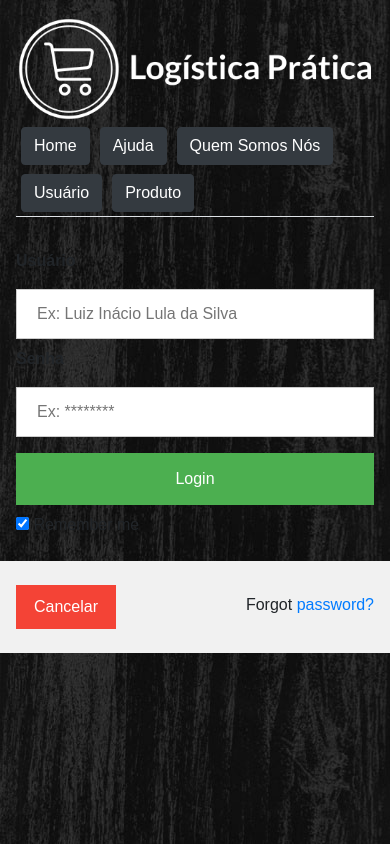
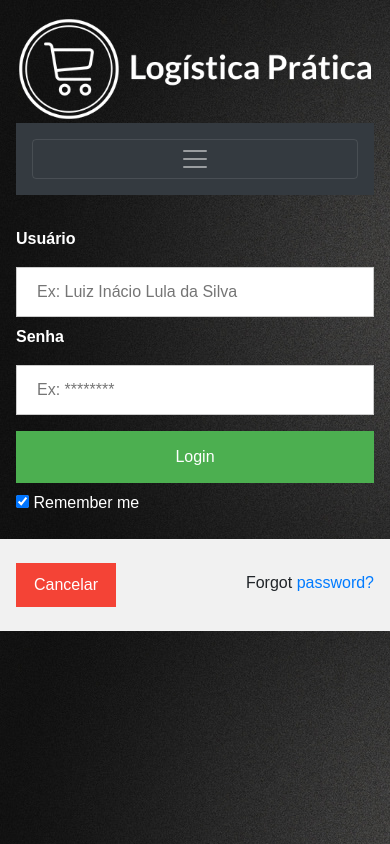
Before and after one commit to Wolaci/logisticapratica, a PHP site: page /php/login/login.php in a window 390 px wide. Run offline with PHP 8.4, Linux system fonts and the light colour scheme.

Commit message:
Adicionando Menu Sandwich

```diff
--- a/css/css.css
+++ b/css/css.css
@@ -11,7 +11,7 @@
 	opacity: 0.8;
 }
 .botao_sair {
-	    background-color: #4CAF50;
+    background-color: #4CAF50;
     color: white;
     padding: 14px 20px;
     margin-left: 20%;
--- a/css/style.css
+++ b/css/style.css
@@ -5,5 +5,60 @@
 	width: 100%
 }
 body {
-	background-image: url(../img/textureblack.jpeg);
+	background-image: url(../img/texturedarkgrey.jpg);
 }
+@media screen and (max-width: 640px) {
+  div.pos-f-t {
+  	display: block;
+  }
+}
+.pos-f-t{
+	display: none;
+}
+@media screen and (max-width: 640px) {
+	ul.nav1 {
+		display: none;
+	}
+}
+
+
+
+
+
+
+
+/*CSS DOS BOTÕES RESPONSIVOS*/
+
+/** {
+    box-sizing: border-box;
+}*/
+
+/* Style the top navigation bar */
+/*.topnav {
+    overflow: hidden;
+    background-color: #333;
+}*/
+
+/* Style the topnav links */
+/*.topnav a {
+    float: left;
+    display: block;
+    color: #f2f2f2;
+    text-align: center;
+    padding: 14px 16px;
+    text-decoration: none;
+}*/
+
+/* Change color on hover */
+/*.topnav a:hover {
+    background-color: #ddd;
+    color: black;
+}*/
+
+/* On screens that are 600px wide or less, make the menu links stack on top of each other instead of next to each other */
+/*@media screen and (max-width: 600px) {
+    .topnav a {
+        float: none;
+        width: 100%;
+    }
+}*/
--- a/php/login/login.php
+++ b/php/login/login.php
@@ -48,6 +48,9 @@ img.avatar {
 .container {
     padding: 16px;
 }
+.container label, b{
+  color: white;
+}
 
 span.psw {
     float: right;
--- a/php/login/register.php
+++ b/php/login/register.php
@@ -56,6 +56,9 @@ img.avatar {
 
 .container {
     padding: 16px;
+}
+.container label, b{
+  color:white;
 }
 
 span.psw {
--- a/php/menu.php
+++ b/php/menu.php
@@ -7,6 +7,7 @@ $_SESSION['login']=false;
 <html lang="pt-br">
 <head>
 	<meta charset="UTF-8">
+	<link rel="stylesheet" type="text/css" href="https://fonts.googleapis.com/icon?family=Material+Icons">
 	<link rel="stylesheet" href="https://stackpath.bootstrapcdn.com/bootstrap/4.1.3/css/bootstrap.min.css" integrity="sha384-MCw98/SFnGE8fJT3GXwEOngsV7Zt27NXFoaoApmYm81iuXoPkFOJwJ8ERdknLPMO" crossorigin="anonymous">
 	<link rel="stylesheet" type="text/css" href="/css/style.css">
 	<script src="https://code.jquery.com/jquery-3.3.1.slim.min.js" integrity="sha384-q8i/X+965DzO0rT7abK41JStQIAqVgRVzpbzo5smXKp4YfRvH+8abtTE1Pi6jizo" crossorigin="anonymous"></script>
@@ -25,7 +26,7 @@ $_SESSION['login']=false;
 		<!-- BOTÕES -->
 		<div class="row">
 			<div class="col-lg-7 col-md-9 col-sm-12 col-xs-12 div2">
-				<ul class="nav nav-tabs">
+				<ul class="nav nav-tabs nav1">
 					<li class="nav-item">
 						<a class="btn btn-dark" href="/index.php">Home</a>
 					</li>
@@ -78,5 +79,64 @@ $_SESSION['login']=false;
 			</div>
 		</div>
 		<!-- FIM DOS BOTÕES -->
+		<!-- BOTÕES PARA PORTATIL -->
+
+
+<div class="pos-f-t">
+  <div class="collapse" id="navbarToggleExternalContent">
+    <div class="bg-dark p-4">
+      <ul class="nav nav-tabs">
+					<li class="nav-item">
+						<a class="btn btn-dark" href="/index.php">Home</a>
+					</li>
+					<li class="nav-item">
+						<a class="btn btn-dark" href="/php/ajuda.php">Ajuda</a>
+					</li>
+						<li class="nav-item">
+							<a class="btn btn-dark" href="/php/grupo.php">Quem Somos Nós</a>
+					<li class="nav-item dropdown">
+						<a class="btn btn-dark" data-toggle="dropdown" href="#" role="button" aria-haspopup="true" aria-expanded="false" onclick="drop">Usuário</a>
+						<div id="drop" class="dropdown-menu">
+							<a class="dropdown-item" href="/php/login/login.php">Login</a>
+							<a class="dropdown-item" href="/php/login/register.php">Cadastro</a>
+						</div>
+						<div class="dropdown-menu" id="dropI">
+							<a class="dropdown-item" href="/php/login/logout.php">Logout</a>
+						</li>
+
+						<li class="nav-item dropdown">
+							<a class="btn btn-dark" data-toggle="dropdown" href="#" role="button" aria-haspopup="true" aria-expanded="false" onclick="produto" >Produto</a>
+							<div class="dropdown-menu" id="prod">
+								<a class="dropdown-item" href="/php/cadastro.php">Cadastro de Produto</a>
+								<a class="dropdown-item" href="/php/exit.php">Saída de Produto</a>
+							</div>
+						</li>
+					</ul>
+    </div>
+  </div>
+  <nav class="navbar navbar-dark bg-dark">
+    <button class="navbar-toggler" type="button" data-toggle="collapse" data-target="#navbarToggleExternalContent" aria-controls="navbarToggleExternalContent" aria-expanded="false" aria-label="Toggle navigation">
+      <span class="navbar-toggler-icon"></span>
+    </button>
+  </nav>
+</div>
+
+
+
+<!-- BOTÕES RESPONSIVOS -->
+
+<!-- <h2>Responsive navigation menu</h2>
+<p>Resize the browser window to see the effect: When the screen is less than 600px, the navigation menu will be displayed vertically instead of horizontally.</p>
+
+<div class="topnav">
+  <a href="#">Link</a>
+  <a href="#">Link</a>
+  <a href="#">Link</a>
+</div> -->
+
+
+
+
+		</div>
 	</div>
 </body>
```
Also changed, not shown: img/texturedarkgrey.jpg (added).
